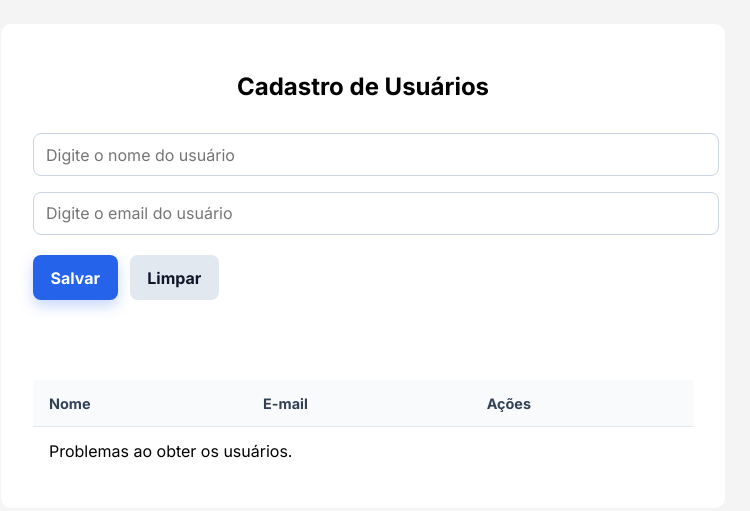
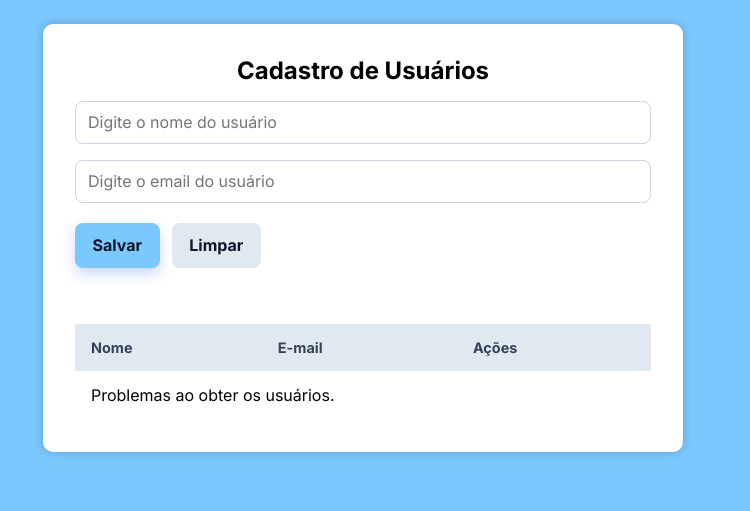
Before and after one commit to abeatrizoliveira/cadastroWebI, a website: page public/pages/index.html in a window 1280 px wide. Shown: the whole page, without its empty margins (277-1027 px from the left). Drawn offline with Linux system fonts and the light colour scheme; no server answers.

Commit message:
style: cores alteradas

```diff
--- a/public/assets/css/main.css
+++ b/public/assets/css/main.css
@@ -1,4 +1,11 @@
 @import url('https://fonts.googleapis.com/css2?family=Inter:ital,opsz,wght@0,14..32,100..900;1,14..32,100..900&display=swap');
+
+
+*{
+    box-sizing: border-box;
+    margin: 0;
+    padding: 0;
+}
 
 body {
     font-family: "Inter", sans-serif;
@@ -7,7 +14,7 @@ body {
     align-items: self-start;
     min-height: 100vh;
     margin: 0;
-    background-color: #f4f4f4;
+    background-color: #7bc8ff;
     padding: 1.5rem;
 }
 
@@ -15,10 +22,11 @@ body {
     display: flex;
     flex-direction: column;
     background-color: white;
-    width: 41.255rem;
+    width: 40rem;
     border-radius: 0.625rem;
     padding: 2rem;
     gap: 1rem;
+    box-shadow: 0px 0px 10px #0f172a3e;
 }
 
 .title {
@@ -60,13 +68,13 @@ body {
 }
 
 .action-button-primary {
-    background-color: #2563eb;
-    color: #fff;
+    background-color: #7bc8ff;
+    color: #0f172a;
     box-shadow: 0 0.375rem 0.875rem rgba(37,99,235, 0.25);
 }
 
 .action-button-primary:hover{
-    background-color: #1d4ed8;
+    background-color: #609dc8;
 }
 
 .action-button-secondary {
@@ -97,7 +105,7 @@ body {
 }
 
 .user-table th{
-    background-color: #f8fafc;
+    background-color: #e2e8f0;
     color: #334155;
     font-size: 0.9rem;
 }
--- a/public/pages/index.html
+++ b/public/pages/index.html
@@ -12,8 +12,8 @@
 <body>
     <main class="card">
         <h1 class="title">Cadastro de Usuários</h1>
-        <input type="text" class="user-input" id="user-name" placeholder="Digite o nome do usuário ">
-        <input type="email" class="user-input" id="user-email" placeholder="Digite o email do usuário ">
+        <input type="text" class="user-input" id="user-name" placeholder="Digite o nome do usuário " required>
+        <input type="email" class="user-input" id="user-email" placeholder="Digite o email do usuário " required>
         <div class="actions">
             <button class="action-button action-button-primary" id="save-user">Salvar</button>
             <button class="action-button action-button-secondary" id="clear-user">Limpar</button>
@@ -21,7 +21,7 @@
         <section class="result" id="result"></section>
         <section class="user-list">
             <table class="user-table">
-                <thead>
+                <thead id="user-table-head">
                     <tr>
                         <th>Nome</th>
                         <th>E-mail</th>
@@ -29,7 +29,6 @@
                     </tr>
                 </thead>
                 <tbody id="user-table-body">
-
                 </tbody>
             </table>
         </section>
```
